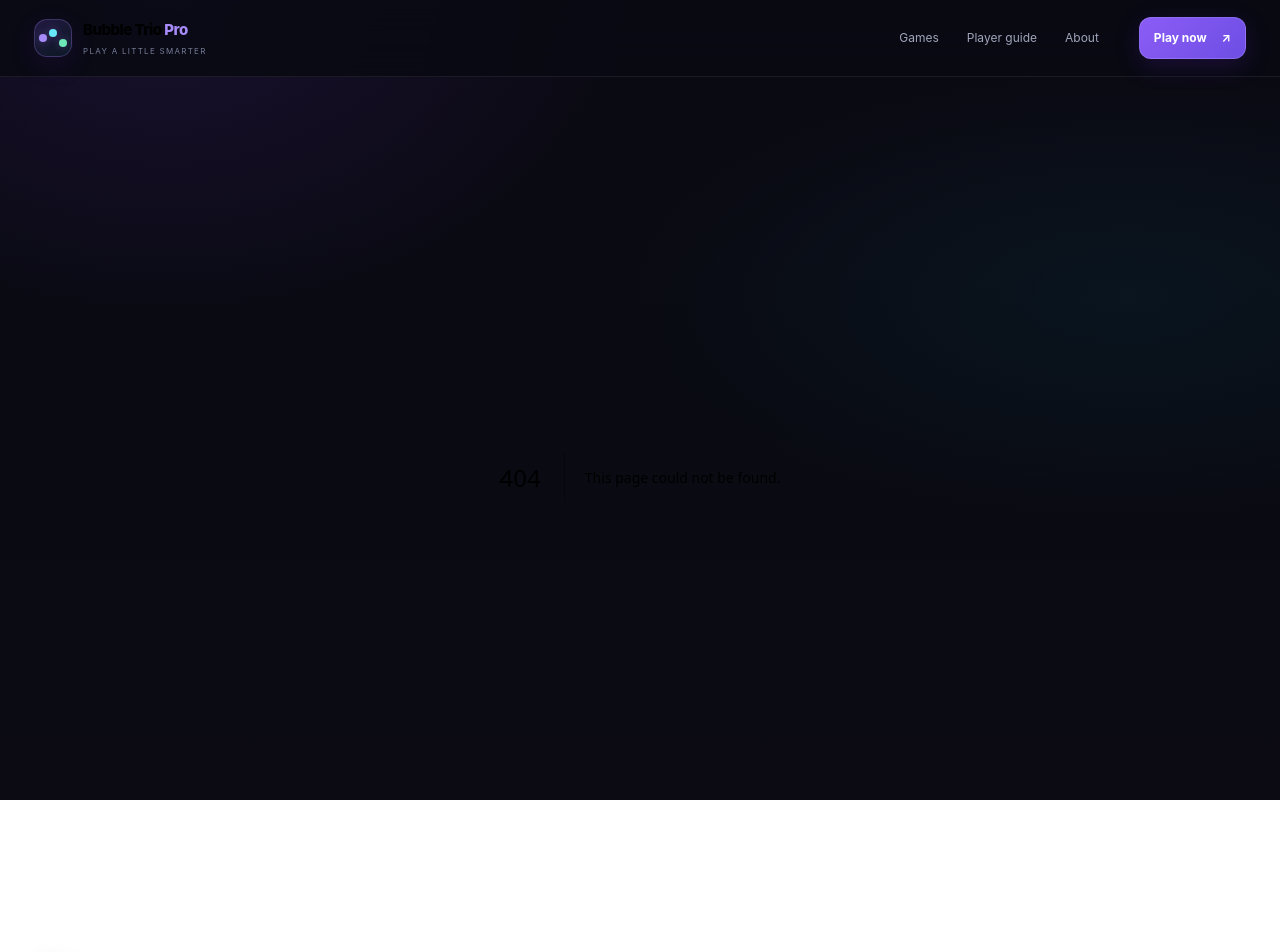
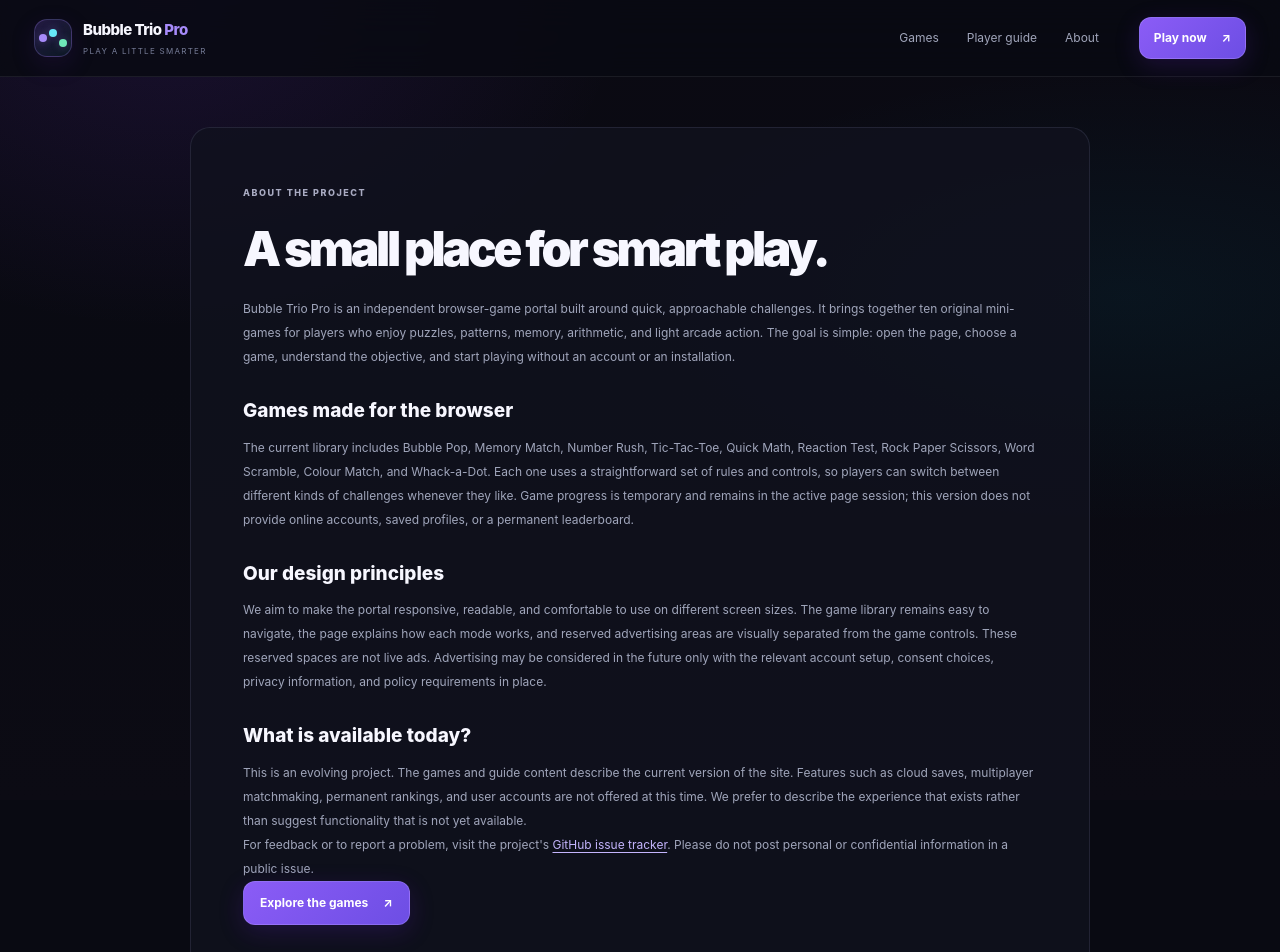
Before and after one commit to websiite01-tech/bubble-trio-pro, a Next.js app: page /about in a window 1280 px wide. Before the commit this address had no page. Shown: the top 952 px of the page. Built offline with nearby package versions, Linux system fonts and the light colour scheme.

Commit message:
feat: add site information and project documentation

```diff
--- /dev/null
+++ b/app/about/page.js
@@ -0,0 +1,19 @@
+export const metadata = { title: "About Bubble Trio Pro", description: "Learn about the original browser mini-games and the ideas behind Bubble Trio Pro." };
+
+export default function AboutPage() {
+  return (
+    <article className="content-page">
+      <span className="eyebrow">ABOUT THE PROJECT</span>
+      <h1>A small place for smart play.</h1>
+      <p>Bubble Trio Pro is an independent browser-game portal built around quick, approachable challenges. It brings together ten original mini-games for players who enjoy puzzles, patterns, memory, arithmetic, and light arcade action. The goal is simple: open the page, choose a game, understand the objective, and start playing without an account or an installation.</p>
+      <h2>Games made for the browser</h2>
+      <p>The current library includes Bubble Pop, Memory Match, Number Rush, Tic-Tac-Toe, Quick Math, Reaction Test, Rock Paper Scissors, Word Scramble, Colour Match, and Whack-a-Dot. Each one uses a straightforward set of rules and controls, so players can switch between different kinds of challenges whenever they like. Game progress is temporary and remains in the active page session; this version does not provide online accounts, saved profiles, or a permanent leaderboard.</p>
+      <h2>Our design principles</h2>
+      <p>We aim to make the portal responsive, readable, and comfortable to use on different screen sizes. The game library remains easy to navigate, the page explains how each mode works, and reserved advertising areas are visually separated from the game controls. These reserved spaces are not live ads. Advertising may be considered in the future only with the relevant account setup, consent choices, privacy information, and policy requirements in place.</p>
+      <h2>What is available today?</h2>
+      <p>This is an evolving project. The games and guide content describe the current version of the site. Features such as cloud saves, multiplayer matchmaking, permanent rankings, and user accounts are not offered at this time. We prefer to describe the experience that exists rather than suggest functionality that is not yet available.</p>
+      <p>For feedback or to report a problem, visit the project's <a className="inline-link" href="https://github.com/websiite01-tech/bubble-trio-pro/issues" target="_blank" rel="noreferrer">GitHub issue tracker</a>. Please do not post personal or confidential information in a public issue.</p>
+      <a className="primary-button" href="/#play">Explore the games <span>↗</span></a>
+    </article>
+  );
+}
```
